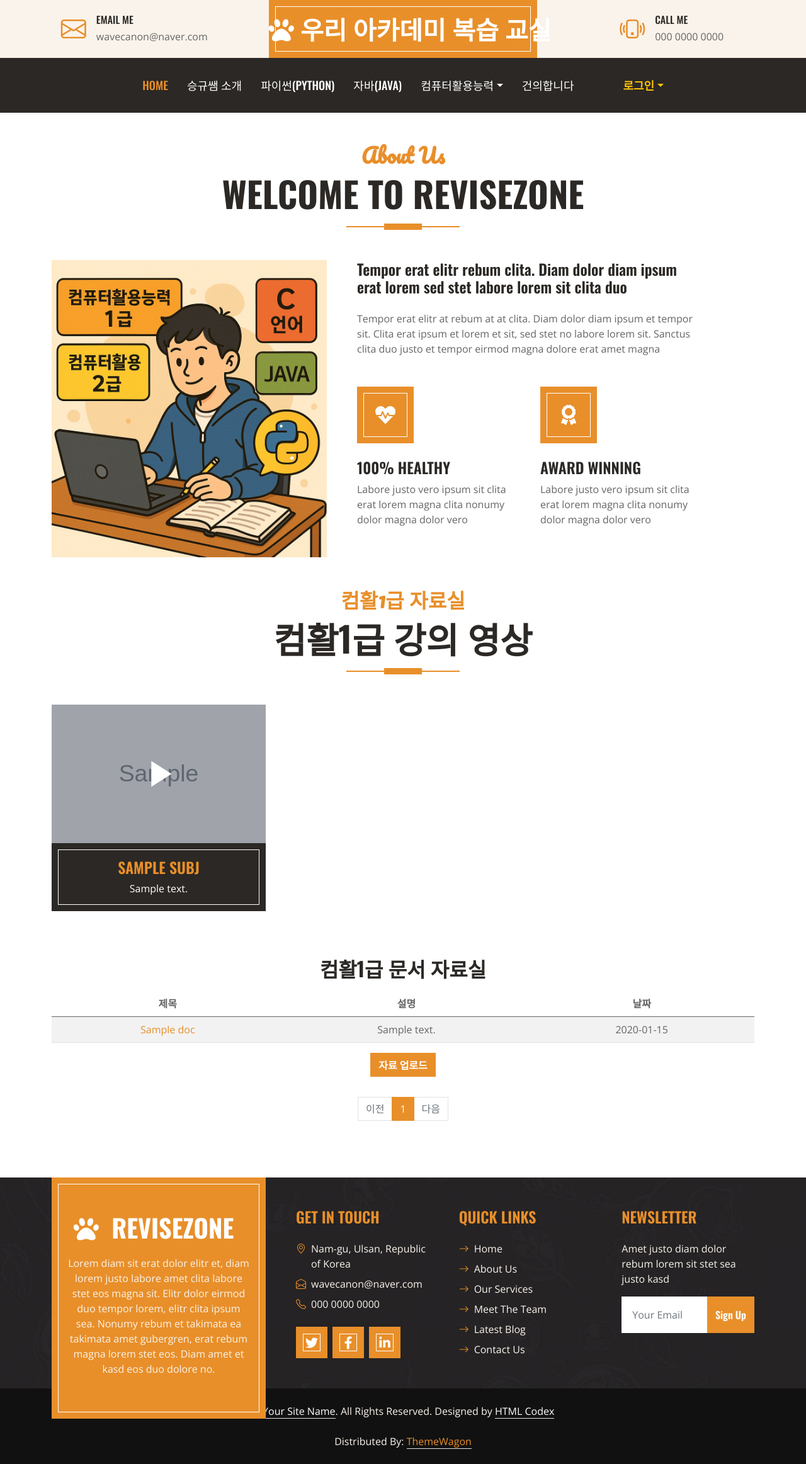
After one commit to mallaggo/upmedi, a Django app: template board/templates/comwhal1/com1_list.html in a window 1280 px wide. The commit adds this page. Shown: the whole page at 63% size. Run offline with Django 3.2, Linux system fonts and the light colour scheme; the template is opened without the code that fills it: most values are stand-ins (such as "Sample title", 1, 10 or a date in 2020); grey boxes marked "Sample" are stand-in pictures; some libraries are stand-ins or nearby versions.

Commit message:
comwahal update

```diff
--- a/blog/templates/base.html
+++ b/blog/templates/base.html
@@ -89,7 +89,7 @@
                 <div class="nav-item dropdown">
                     <a href="#" class="nav-link dropdown-toggle" data-bs-toggle="dropdown">컴퓨터활용능력</a>
                     <div class="dropdown-menu m-0">
-                        <a href="#" class="dropdown-item">1급</a>
+                        <a href="{% url 'board:com1_list' %}" class="dropdown-item">1급</a>
                         <a href="{% url 'board:com2_list' %}" class="dropdown-item">2급</a>
                     </div>
                 </div>
--- a/board/admin.py
+++ b/board/admin.py
@@ -1,5 +1,7 @@
 from django.contrib import admin
-from .models import Com2
+from .models import Com2,Com1_board,Com1_movie
 
 # Register your models here.
 admin.site.register(Com2)
+admin.site.register(Com1_board)
+admin.site.register(Com1_movie)
--- /dev/null
+++ b/board/templates/comwhal1/com1_list.html
@@ -0,0 +1,191 @@
+{% extends 'base.html' %}
+
+{% load crispy_forms_tags %}
+{% load static %}
+
+{% block content %}
+
+<div class="container-fluid py-5">
+  <div class="container">
+    <div class="section-title position-relative text-center mx-auto mb-5 pb-3" style="max-width: 600px;">
+      <h2 class="text-primary font-secondary">컴활1급 자료실</h2>
+      <h1 class="display-4 text-uppercase">컴활1급 강의 영상</h1>
+    </div>
+
+    <div class="row g-5">
+      {% for subj in com1_movie_list %}
+      <div class="col-lg-4 col-md-6">
+        <div class="team-item">
+
+          {# ✅ 썸네일 #}
+          <div class="position-relative overflow-hidden"
+               style="cursor:pointer;"
+               {% if user.is_authenticated %}
+                 data-action="play"
+                 data-video-url="{{ subj.video_file.url }}"
+               {% else %}
+                 data-action="login"
+                 data-login-url="{% url 'who:login' %}?next={{ request.get_full_path|urlencode }}"
+               {% endif %}>
+
+            <img class="img-fluid w-100"
+                 src="{{ subj.thumbnail_image.url }}"
+                 alt="{{ subj.title|default:'강의 영상' }}"
+                 style="height: 220px; object-fit: cover;">
+
+            {# ▶ 플레이 아이콘 오버레이 #}
+            <div style="position:absolute;top:0;left:0;width:100%;height:100%;
+                        display:flex;align-items:center;justify-content:center;
+                        background: rgba(0,0,0,0.25);">
+              <svg width="70" height="70" viewBox="0 0 24 24" fill="white" aria-hidden="true">
+                <path d="M8 5v14l11-7z"></path>
+              </svg>
+            </div>
+          </div>
+
+          <div class="bg-dark border-inner text-center p-4">
+            <h4 class="text-uppercase text-primary">{{ subj.title }}</h4>
+            <p class="text-white m-0">{{ subj.description }}</p>
+          </div>
+
+        </div>
+      </div>
+      {% endfor %}
+    </div>
+  </div>
+</div>
+
+
+
+
+<!-- Bootstrap Modal -->
+<div class="modal fade" id="videoModal" tabindex="-1" aria-hidden="true">
+  <div class="modal-dialog modal-lg modal-dialog-centered">
+    <div class="modal-content bg-dark">
+      <div class="modal-header border-0">
+        <h5 class="modal-title text-white" id="videoModalTitle">강의 영상</h5>
+        <button type="button" class="btn-close btn-close-white" data-bs-dismiss="modal" aria-label="Close"></button>
+      </div>
+      <div class="modal-body pt-0">
+        <video id="videoPlayer" class="w-100" controls playsinline>
+          <source id="videoSource" src="" type="video/mp4">
+          브라우저가 video 태그를 지원하지 않습니다.
+        </video>
+      </div>
+    </div>
+  </div>
+</div>
+
+<!-- ----------------여기서부터는 자료 게시물------------------   -->
+
+<div class="container mt-4">
+  <h2 class="mb-3 text-center">컴활1급 문서 자료실</h2>
+
+  <table class="table table-striped">
+    <thead>
+      <tr>
+        <th class="text-center">제목</th>
+        <th class="text-center">설명</th>
+        <th class="text-center">날짜</th>
+      </tr>
+    </thead>
+
+
+    <tbody>
+  {% for doc in page_obj %}
+  <tr>
+    <td class="text-center"><a href="{% url 'board:com1_detail' doc.pk %}">{{ doc.title }}</a></td>
+    <td class="text-center">{{ doc.description|truncatewords:10 }}</td>
+    <td class="text-center">{{ doc.created_at|date:"Y-m-d" }}</td>
+  </tr>
+  {% empty %}
+  <tr><td colspan="3" class="text-center">등록된 자료가 없습니다.</td></tr>
+  {% endfor %}
+</tbody>
+
+
+  </table>
+  <div class="text-center">
+  <a class="btn btn-primary mb-3 text-center" href="{% url 'board:com1_upload' %}">자료 업로드</a>
+  </div>
+</div>
+
+<nav aria-label="Page navigation" class="mt-3">
+  <ul class="pagination justify-content-center">
+    {% if page_obj.has_previous %}
+      <li class="page-item">
+        <a class="page-link" href="?page={{ page_obj.previous_page_number }}">이전</a>
+      </li>
+    {% else %}
+      <li class="page-item disabled">
+        <span class="page-link">이전</span>
+      </li>
+    {% endif %}
+
+    {% for num in page_obj.paginator.page_range %}
+      {% if page_obj.number == num %}
+        <li class="page-item active">
+          <span class="page-link">{{ num }}</span>
+        </li>
+      {% else %}
+        <li class="page-item">
+          <a class="page-link" href="?page={{ num }}">{{ num }}</a>
+        </li>
+      {% endif %}
+    {% endfor %}
+
+    {% if page_obj.has_next %}
+      <li class="page-item">
+        <a class="page-link" href="?page={{ page_obj.next_page_number }}">다음</a>
+      </li>
+    {% else %}
+      <li class="page-item disabled">
+        <span class="page-link">다음</span>
+      </li>
+    {% endif %}
+  </ul>
+</nav>
+
+
+<script>
+document.addEventListener("click", function (e) {
+  const card = e.target.closest("[data-action]");
+  if (!card) return;
+
+  const action = card.dataset.action;
+
+  if (action === "login") {
+    window.location.href = card.dataset.loginUrl;
+    return;
+  }
+
+  if (action === "play") {
+    const url = card.dataset.videoUrl;
+    const title = card.closest(".team-item")?.querySelector("h4")?.innerText || "강의 영상";
+
+    const source = document.getElementById("videoSource");
+    const player = document.getElementById("videoPlayer");
+    const titleEl = document.getElementById("videoModalTitle");
+
+    titleEl.textContent = title;
+    source.src = url;
+    player.load();
+
+    const modalEl = document.getElementById("videoModal");
+    const modal = new bootstrap.Modal(modalEl);
+    modal.show();
+
+    // 모달 닫힐 때 영상 정지
+    modalEl.addEventListener("hidden.bs.modal", function () {
+      player.pause();
+      source.src = "";
+      player.load();
+    }, { once: true });
+
+    return;
+  }
+});
+</script>
+
+
+{% endblock %}
--- a/board/urls.py
+++ b/board/urls.py
@@ -7,6 +7,9 @@
     path('com2_list', views.com2_list, name='com2_list'),
     path('com2_upload/', views.com2_upload, name='com2_upload'),
     path('com2_detail/<int:pk>/', views.com2_detail, name='com2_detail'),
+    path('com1_list', views.com1_list, name='com1_list'),
+    path('com1_detail/<int:pk>/', views.com1_detail, name='com1_detail'),
+    path('com1_upload/', views.com1_upload, name='com1_upload'),
     path('py_list', views.py_list, name='py_list'),
 
 ]
```
Also changed, not shown: board/forms.py (+7 -1 lines), board/models.py (+23 -0 lines), board/templates/comwhal1/com1_detail.html (added, +25 -0 lines), board/templates/comwhal1/com1_upload.html (added, +28 -0 lines), board/views.py (+35 -2 lines), board/migrations/0002_com1_board_com1_movie.py (added).
